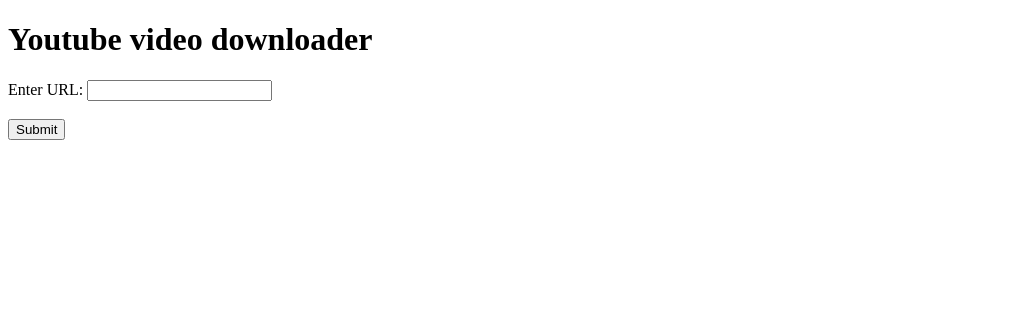
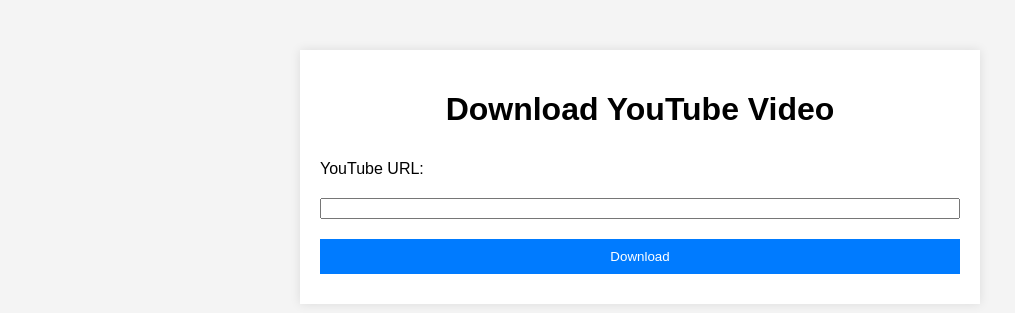
Before and after one commit to alistair46/Youtube_downloader, a Django app: template backend/templates/dashboard/dashboard.html in a window 1280 px wide. Shown: the top 313 px of the page, without its empty margins (0-1015 px from the left). Run offline with Django 5.2, Linux system fonts and the light colour scheme; the template is opened without the code that fills it, so the values that code supplies are empty.

Commit message:
added feature to return downloaded video to user and delete it after clean up

```diff
--- /dev/null
+++ b/backend/backend/middleware.py
@@ -0,0 +1,14 @@
+import os
+
+class FileCleanupMiddleware:
+    def __init__(self, get_response):
+        self.get_response = get_response
+
+    def __call__(self, request):
+        response = self.get_response(request)
+        # Check if response has the attribute to clean up the file
+        if hasattr(response, 'cleanup_file'):
+            file_path = response.cleanup_file
+            if os.path.exists(file_path):
+                os.remove(file_path)
+        return response
--- a/backend/backend/settings.py
+++ b/backend/backend/settings.py
@@ -4,6 +4,8 @@
 # Build paths inside the project like this: BASE_DIR / 'subdir'.
 BASE_DIR = Path(__file__).resolve().parent.parent
 TEMPLATE_DIR=os.path.join(BASE_DIR,'templates')
+MEDIA_ROOT = os.path.join(BASE_DIR, 'media')
+MEDIA_URL = '/media/'
 
 
 # Quick-start development settings - unsuitable for production
@@ -30,6 +32,7 @@
 ]
 
 MIDDLEWARE = [
+    "backend.middleware.FileCleanupMiddleware",
     "django.middleware.security.SecurityMiddleware",
     "django.contrib.sessions.middleware.SessionMiddleware",
     "django.middleware.common.CommonMiddleware",
--- a/backend/backend/urls.py
+++ b/backend/backend/urls.py
@@ -1,8 +1,14 @@
-from django.contrib import admin
+# from django.contrib import admin
+# from django.urls import path
+# from . import views
+
+# urlpatterns = [
+# 	path('admin/', admin.site.urls),
+# 	path('youtube/', views.download_video, name='youtube'),
+#]
 from django.urls import path
-from . import views
+from .views import download_video
 
 urlpatterns = [
-	path('admin/', admin.site.urls),
-	path('youtube/', views.youtube, name='youtube'),
+    path('download/', download_video, name='download_video'),
 ]
--- a/backend/templates/dashboard/dashboard.html
+++ b/backend/templates/dashboard/dashboard.html
@@ -1,4 +1,4 @@
-<!DOCTYPE html>
+<!-- <!DOCTYPE html>
 <html>
 <body>
 
@@ -14,4 +14,87 @@
 </form>
 
 </body>
+</html> -->
+
+<!-- chat gpt demo code 1 -->
+<!-- <!DOCTYPE html>
+<html>
+<head>
+    <title>Download YouTube Video</title>
+</head>
+<body>
+    <h1>Download YouTube Video</h1>
+    <form method="get" action="{% url 'download_video' %}">
+        <label for="url">YouTube URL:</label>
+        <input type="text" id="url" name="url" required>
+        <button type="submit">Download</button>
+    </form>
+
+    {% if error %}
+        <p style="color: red;">{{ error }}</p>
+    {% endif %}
+</body>
+</html> -->
+
+
+
+<!--  with loader code below -->
+<!DOCTYPE html>
+<html>
+<head>
+    <title>Download YouTube Video</title>
+    <style>
+        body {
+            font-family: Arial, sans-serif;
+            background-color: #f4f4f4;
+            margin: 0;
+            padding: 0;
+        }
+        .container {
+            width: 50%;
+            margin: auto;
+            background: #fff;
+            padding: 20px;
+            box-shadow: 0 0 10px rgba(0,0,0,0.1);
+            margin-top: 50px;
+        }
+        h1 {
+            text-align: center;
+        }
+        form {
+            display: flex;
+            flex-direction: column;
+        }
+        label, input, button {
+            margin: 10px 0;
+        }
+        button {
+            padding: 10px;
+            background-color: #007BFF;
+            color: white;
+            border: none;
+            cursor: pointer;
+        }
+        button:hover {
+            background-color: #0056b3;
+        }
+        .error {
+            color: red;
+            text-align: center;
+        }
+    </style>
+</head>
+<body>
+    <div class="container">
+        <h1>Download YouTube Video</h1>
+        {% if error %}
+            <div class="error">{{ error }}</div>
+        {% endif %}
+        <form method="get" action="{% url 'download_video' %}">
+            <label for="url">YouTube URL:</label>
+            <input type="text" id="url" name="url" required>
+            <button type="submit">Download</button>
+        </form>
+    </div>
+</body>
 </html>
```
Also changed, not shown: backend/backend/views.py (+43 -15 lines).
